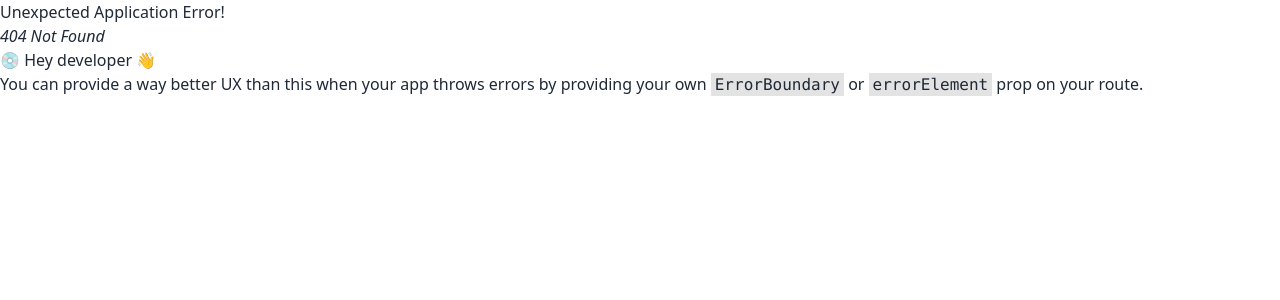
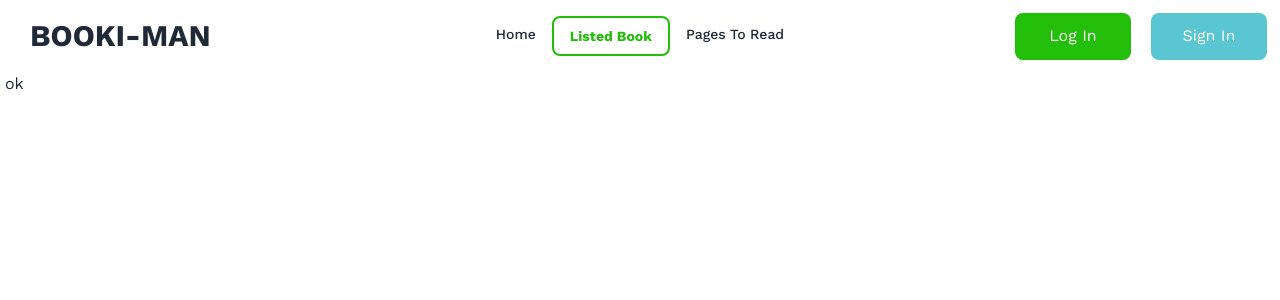
Before and after one commit to Sakib3602/Book-shop-with-react, a React (Vite) app: page /listedbook in a window 1280 px wide. Before the commit this address had no page. Shown: the top 300 px of the page. Built offline with nearby package versions, Linux system fonts and the light colour scheme; a web font is replaced by a local one.

Commit message:
add react tostify

```diff
--- a/package.json
+++ b/package.json
@@ -15,6 +15,7 @@
     "react": "^18.2.0",
     "react-dom": "^18.2.0",
     "react-router-dom": "^6.22.3",
+    "react-toastify": "^10.0.5",
     "sort-by": "^1.2.0"
   },
   "devDependencies": {
--- a/src/components/Details.jsx
+++ b/src/components/Details.jsx
@@ -1,6 +1,6 @@
 import {  useLoaderData, useParams } from "react-router-dom"
-
-
+import { ToastContainer, toast } from 'react-toastify';
+import 'react-toastify/dist/ReactToastify.css';
 
 const Details = () => {
 
@@ -14,11 +14,12 @@ const Details = () => {
       let r1 = JSON.parse(localStorage.getItem("readItem")) || [];
       const dataEx = r1.find(r => r.bookId == use.bookId)
       if(dataEx){
-        alert("already data is here")
+        toast("Your All Ready Read This! Check Read List");
       }else{
         r1.push(use)
         let localValue = JSON.stringify(r1)
         localStorage.setItem("readItem",localValue)
+        toast("Read Item Added !!");
       }
 
     }
@@ -65,7 +66,7 @@ const Details = () => {
 
         </div>
 
-
+        <ToastContainer />
     </div>
   )
 }
--- /dev/null
+++ b/src/components/Error.jsx
@@ -0,0 +1,12 @@
+
+
+const Error = () => {
+    return (
+        <div>
+            <h1>404 Error</h1>
+
+        </div>
+    );
+};
+
+export default Error;
--- /dev/null
+++ b/src/components/List.jsx
@@ -0,0 +1,12 @@
+import React from 'react';
+
+const List = () => {
+    return (
+        <div>
+            <h1>ok</h1>
+
+        </div>
+    );
+};
+
+export default List;
--- a/src/components/NavBar.jsx
+++ b/src/components/NavBar.jsx
@@ -27,7 +27,7 @@ const NavBar = () => {
               className="menu menu-sm dropdown-content mt-3 z-[1] p-2 shadow bg-base-100 rounded-box w-52"
             >
               <li>
-                <NavLink to={"/home"}>Home</NavLink>
+                <NavLink to={"/"}>Home</NavLink>
               </li>
               <li>
                 <NavLink to={"/listedbook"}>Listed Book</NavLink>
--- a/src/main.jsx
+++ b/src/main.jsx
@@ -8,6 +8,8 @@ import {
 import MainHome from './components/MainHome';
 import Home from './components/Home';
 import Details from './components/Details';
+import Error from './components/Error';
+import List from './components/List';
 
 
 
@@ -15,7 +17,7 @@ const router = createBrowserRouter([
   {
     path: "/",
     element: <MainHome></MainHome>,
-
+    errorElement : <Error></Error>,
     children: [
       {
         path: "/",
@@ -27,6 +29,10 @@ const router = createBrowserRouter([
         element: <Details></Details>,
         loader : ()=>fetch("fake.json")
       },
+      {
+        path : "/listedbook",
+        element : <List></List>
+      },
     ]
   },
 ]);
```
Also changed, not shown: 1 other file (tests, documents, lock files or other folders).
